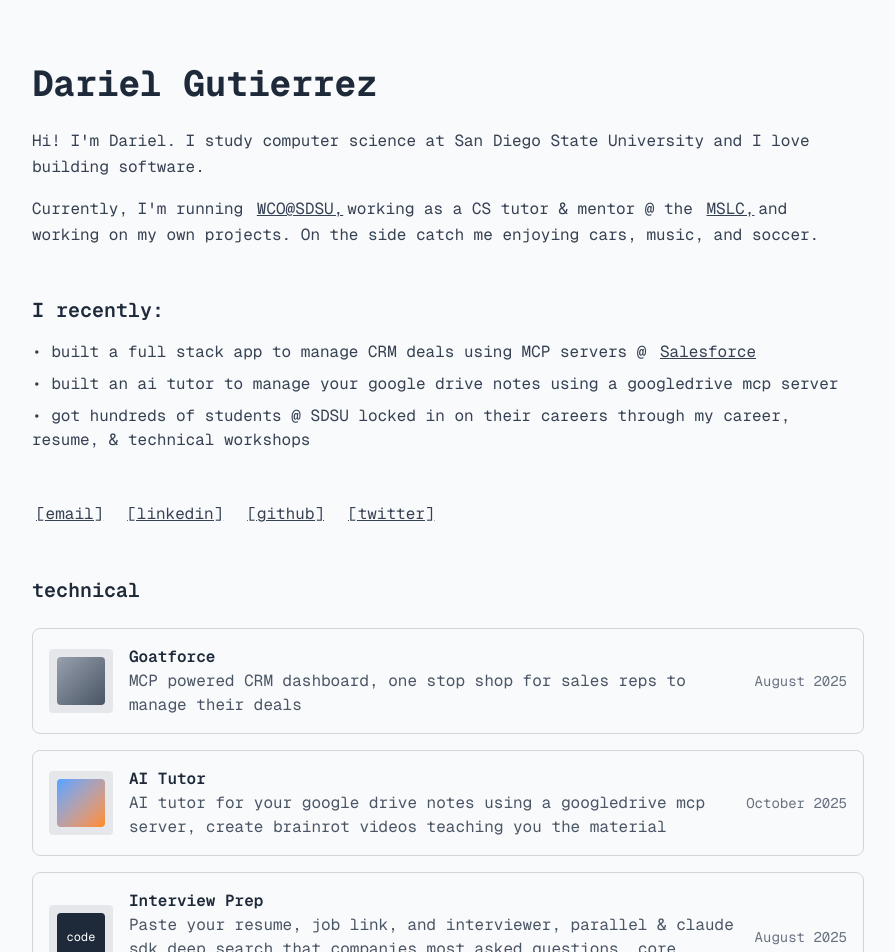
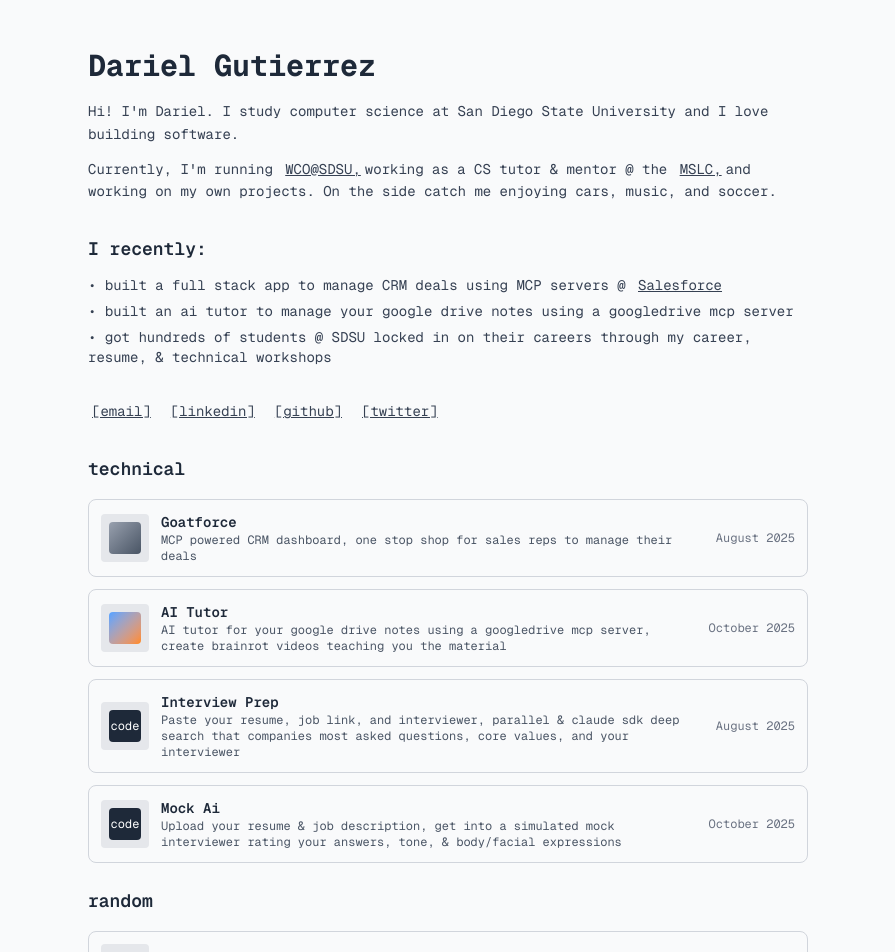
Before and after one commit to darielgu/oct-portfolio, a Next.js app: page / in a window 1280 px wide. Shown: the top 952 px of the page, without its empty margins (192-1087 px from the left). Built offline with nearby package versions, Linux system fonts and the light colour scheme.

Commit message:
fixed sizing

```diff
--- a/app/goatforce/page.tsx
+++ b/app/goatforce/page.tsx
@@ -4,26 +4,26 @@
 export default function GoatforcePage() {
   return (
     <div className="min-h-screen bg-white font-mono">
-      <main className="max-w-4xl mx-auto px-8 py-16">
+      <main className="max-w-3xl mx-auto px-6 py-12">
         {/* Header */}
-        <div className="flex justify-between items-center mb-8">
+        <div className="flex justify-between items-center mb-6">
           <Link
             href="/"
-            className="text-gray-600 hover:text-gray-900 transition-colors duration-250"
+            className="text-gray-600 hover:text-gray-900 transition-colors duration-250 text-sm"
           >
             ← back to home
           </Link>
-          <div className="text-gray-600 text-sm">August 2025</div>
+          <div className="text-gray-600 text-xs">August 2025</div>
         </div>
 
         {/* Main Title */}
-        <h1 className="text-4xl font-bold text-gray-800 mb-8">
+        <h1 className="text-3xl font-bold text-gray-800 mb-6">
           Building Goatforce
         </h1>
 
         {/* Content Section */}
-        <div className="space-y-6 text-gray-700 leading-relaxed">
-          <div className="space-y-4">
+        <div className="space-y-4 text-gray-700 leading-relaxed text-sm">
+          <div className="space-y-3">
             <p>
               Goatforce is a CRM dashboard powered by MCP (Model Context
               Protocol) servers, designed to be the one-stop shop for sales reps
@@ -42,11 +42,11 @@
           </div>
 
           {/* Sub-heading */}
-          <h2 className="text-2xl font-bold text-gray-800 mt-8 mb-4">
+          <h2 className="text-xl font-bold text-gray-800 mt-6 mb-3">
             Why MCP Servers
           </h2>
 
-          <div className="space-y-4">
+          <div className="space-y-3">
             <p>
               Goatforce was built entirely leveraging MCP servers for seamless
               integration with Salesforce APIs. The MCP architecture allows for
@@ -74,8 +74,8 @@
           </div>
 
           {/* Code Snippet Component */}
-          <div className="mt-8">
-            <h3 className="text-lg font-semibold text-gray-800 mb-4">
+          <div className="mt-6">
+            <h3 className="text-base font-semibold text-gray-800 mb-3">
               Websocket Challenge
             </h3>
             <CodeSnippet
--- a/app/page.tsx
+++ b/app/page.tsx
@@ -3,13 +3,13 @@
 export default function Home() {
   return (
     <div className="min-h-screen bg-gray-50 font-mono">
-      <main className="max-w-4xl mx-auto px-8 py-16">
+      <main className="max-w-3xl mx-auto px-6 py-12">
         {/* Header Section */}
-        <div className="mb-12">
-          <h1 className="text-4xl font-bold text-gray-800 mb-6">
+        <div className="mb-8">
+          <h1 className="text-3xl font-bold text-gray-800 mb-4">
             Dariel Gutierrez
           </h1>
-          <div className="space-y-4 text-gray-700 leading-relaxed">
+          <div className="space-y-3 text-gray-700 leading-relaxed text-sm">
             <p>
               Hi! I'm Dariel. I study computer science at San Diego State
               University and I love building software.
@@ -36,11 +36,11 @@
         </div>
 
         {/* Recent Work Section */}
-        <div className="mb-12">
-          <h2 className="text-xl font-semibold text-gray-800 mb-4">
+        <div className="mb-8">
+          <h2 className="text-lg font-semibold text-gray-800 mb-3">
             I recently:
           </h2>
-          <ul className="space-y-2 text-gray-700">
+          <ul className="space-y-1.5 text-gray-700 text-sm">
             <li>
               • built a full stack app to manage CRM deals using MCP servers @{" "}
               <a
@@ -62,8 +62,8 @@
         </div>
 
         {/* Social Links */}
-        <div className="mb-12">
-          <div className="flex space-x-4 text-gray-700">
+        <div className="mb-8">
+          <div className="flex space-x-3 text-gray-700 text-sm">
             <a
               href="mailto:darielgutierrez332@gmail.com"
               className="underline transition-all duration-250 hover:bg-black hover:text-white px-1 py-0.5 rounded"
@@ -93,97 +93,103 @@
 
         {/* Technical Projects Section */}
         <div>
-          <h2 className="text-xl font-semibold text-gray-800 mb-6">
+          <h2 className="text-lg font-semibold text-gray-800 mb-4">
             technical
           </h2>
           {/* Project 1` */}
-          <div className="space-y-4">
+          <div className="space-y-3">
             <a href="/goatforce" className="block">
-              <div className="border border-gray-300 rounded-lg p-4 flex items-center space-x-4 hover:border-gray-400 transition-colors duration-250">
-                <div className="w-16 h-16 bg-gray-200 rounded flex-shrink-0 flex items-center justify-center">
-                  <div className="w-12 h-12 bg-gradient-to-br from-gray-400 to-gray-600 rounded"></div>
+              <div className="border border-gray-300 rounded-lg p-3 flex items-center space-x-3 hover:border-gray-400 transition-colors duration-250">
+                <div className="w-12 h-12 bg-gray-200 rounded flex-shrink-0 flex items-center justify-center">
+                  <div className="w-8 h-8 bg-gradient-to-br from-gray-400 to-gray-600 rounded"></div>
                 </div>
                 <div className="flex-1">
-                  <h3 className="font-semibold text-gray-800">Goatforce</h3>
-                  <p className="text-gray-600">
+                  <h3 className="font-semibold text-gray-800 text-sm">
+                    Goatforce
+                  </h3>
+                  <p className="text-gray-600 text-xs">
                     MCP powered CRM dashboard, one stop shop for sales reps to
                     manage their deals
                   </p>
                 </div>
-                <div className="text-gray-500 text-sm">August 2025</div>
+                <div className="text-gray-500 text-xs">August 2025</div>
               </div>
             </a>
 
             {/* Project 2 */}
-            <div className="border border-gray-300 rounded-lg p-4 flex items-center space-x-4">
-              <div className="w-16 h-16 bg-gray-200 rounded flex-shrink-0 flex items-center justify-center">
-                <div className="w-12 h-12 bg-gradient-to-br from-blue-400 to-orange-400 rounded"></div>
+            <div className="border border-gray-300 rounded-lg p-3 flex items-center space-x-3">
+              <div className="w-12 h-12 bg-gray-200 rounded flex-shrink-0 flex items-center justify-center">
+                <div className="w-8 h-8 bg-gradient-to-br from-blue-400 to-orange-400 rounded"></div>
               </div>
               <div className="flex-1">
-                <h3 className="font-semibold text-gray-800">AI Tutor</h3>
-                <p className="text-gray-600">
+                <h3 className="font-semibold text-gray-800 text-sm">
+                  AI Tutor
+                </h3>
+                <p className="text-gray-600 text-xs">
                   AI tutor for your google drive notes using a googledrive mcp
                   server, create brainrot videos teaching you the material
                 </p>
               </div>
-              <div className="text-gray-500 text-sm">October 2025</div>
+              <div className="text-gray-500 text-xs">October 2025</div>
             </div>
 
             {/* Project 3 */}
-            <div className="border border-gray-300 rounded-lg p-4 flex items-center space-x-4">
-              <div className="w-16 h-16 bg-gray-200 rounded flex-shrink-0 flex items-center justify-center">
-                <div className="w-12 h-12 bg-gray-800 rounded flex items-center justify-center">
+            <div className="border border-gray-300 rounded-lg p-3 flex items-center space-x-3">
+              <div className="w-12 h-12 bg-gray-200 rounded flex-shrink-0 flex items-center justify-center">
+                <div className="w-8 h-8 bg-gray-800 rounded flex items-center justify-center">
                   <div className="text-white text-xs font-mono">code</div>
                 </div>
               </div>
               <div className="flex-1">
-                <h3 className="font-semibold text-gray-800">Interview Prep</h3>
-                <p className="text-gray-600">
+                <h3 className="font-semibold text-gray-800 text-sm">
+                  Interview Prep
+                </h3>
+                <p className="text-gray-600 text-xs">
                   Paste your resume, job link, and interviewer, parallel &
                   claude sdk deep search that companies most asked questions,
                   core values, and your interviewer
                 </p>
               </div>
-              <div className="text-gray-500 text-sm">August 2025</div>
+              <div className="text-gray-500 text-xs">August 2025</div>
             </div>
-            <div className="border border-gray-300 rounded-lg p-4 flex items-center space-x-4">
-              <div className="w-16 h-16 bg-gray-200 rounded flex-shrink-0 flex items-center justify-center">
-                <div className="w-12 h-12 bg-gray-800 rounded flex items-center justify-center">
+            <div className="border border-gray-300 rounded-lg p-3 flex items-center space-x-3">
+              <div className="w-12 h-12 bg-gray-200 rounded flex-shrink-0 flex items-center justify-center">
+                <div className="w-8 h-8 bg-gray-800 rounded flex items-center justify-center">
                   <div className="text-white text-xs font-mono">code</div>
                 </div>
               </div>
               <div className="flex-1">
-                <h3 className="font-semibold text-gray-800">Mock Ai</h3>
-                <p className="text-gray-600">
+                <h3 className="font-semibold text-gray-800 text-sm">Mock Ai</h3>
+                <p className="text-gray-600 text-xs">
                   Upload your resume & job description, get into a simulated
                   mock interviewer rating your answers, tone, & body/facial
                   expressions
                 </p>
               </div>
-              <div className="text-gray-500 text-sm">October 2025</div>
+              <div className="text-gray-500 text-xs">October 2025</div>
             </div>
           </div>
         </div>
         {/* ETC projects / ideas section */}
         <div>
-          <h2 className="text-xl font-semibold text-gray-800 mb-6 mt-6">
+          <h2 className="text-lg font-semibold text-gray-800 mb-4 mt-6">
             random
           </h2>
-          <div className="space-y-4">
+          <div className="space-y-3">
             {/* Salesforce Recap */}
-            <div className="border border-gray-300 rounded-lg p-4 flex items-center space-x-4">
-              <div className="w-16 h-16 bg-gray-200 rounded flex-shrink-0 flex items-center justify-center">
-                <div className="w-12 h-12 bg-gradient-to-br from-gray-400 to-gray-600 rounded"></div>
+            <div className="border border-gray-300 rounded-lg p-3 flex items-center space-x-3">
+              <div className="w-12 h-12 bg-gray-200 rounded flex-shrink-0 flex items-center justify-center">
+                <div className="w-8 h-8 bg-gradient-to-br from-gray-400 to-gray-600 rounded"></div>
               </div>
               <div className="flex-1">
-                <h3 className="font-semibold text-gray-800">
+                <h3 className="font-semibold text-gray-800 text-sm">
                   Summer 2025 Recap
                 </h3>
-                <p className="text-gray-600">
+                <p className="text-gray-600 text-xs">
                   Deep dive into my summer @ salesforce
                 </p>
               </div>
-              <div className="text-gray-500 text-sm">Summer 2025</div>
+              <div className="text-gray-500 text-xs">Summer 2025</div>
             </div>
 
             {/* Random thoughts */}
```
